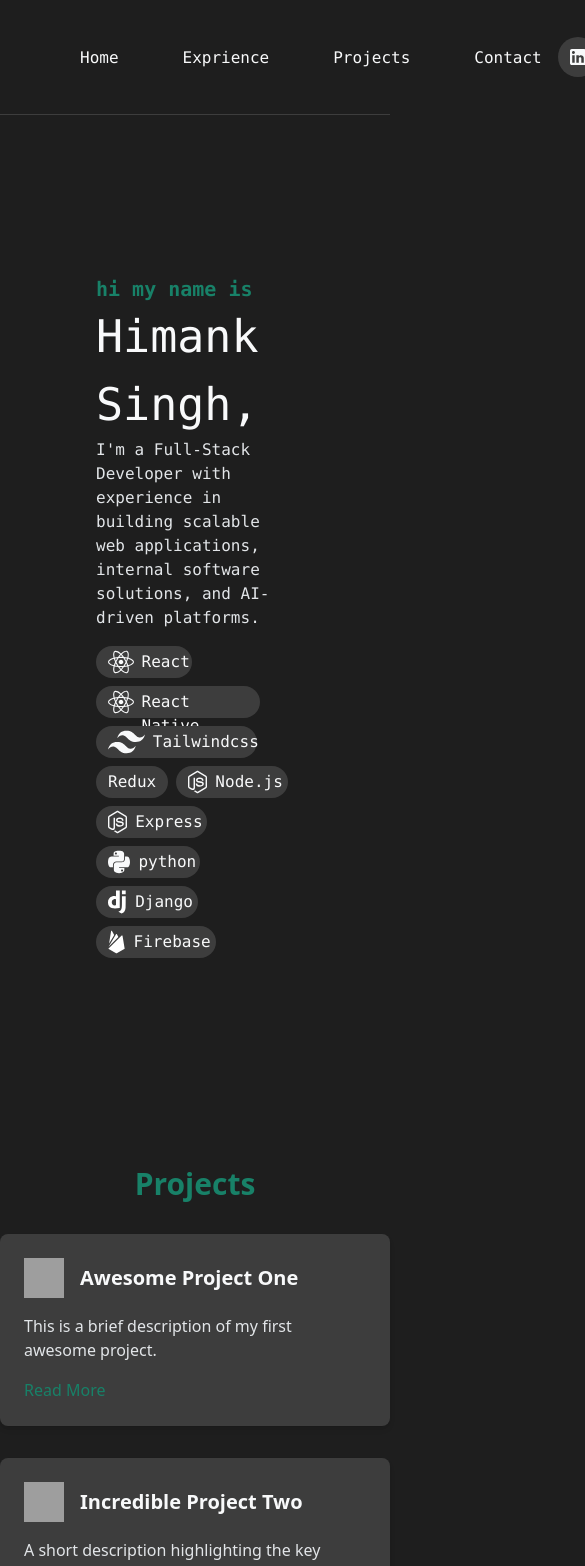
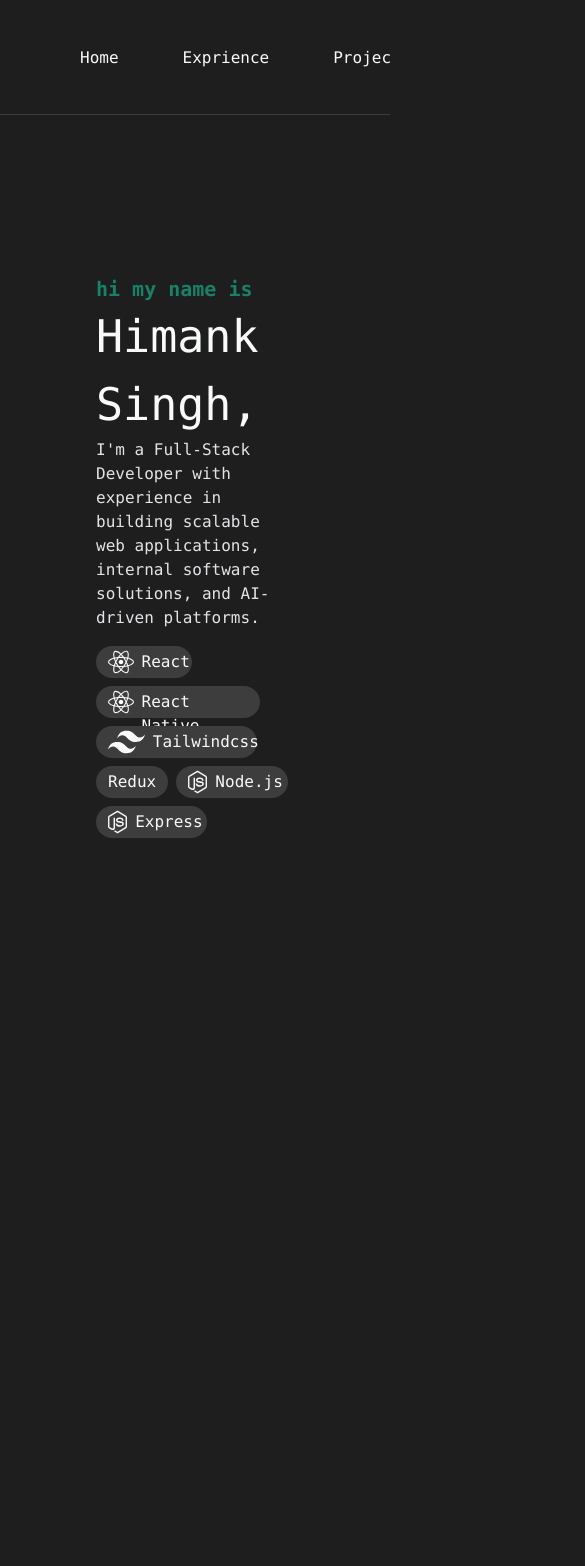
Before and after one commit to himank670429/new-portfolio, a React (Vite) app: page / in a window 390 px wide. Shown: the top 1566 px of the page, 585 px wide, since content can reach past the window. After the commit the page ends 844 px from the top, so only its background shows below. Built offline with nearby package versions, Linux system fonts and the light colour scheme; grey boxes are pictures that could not be loaded.

Commit message:
tmp commit

```diff
--- a/src/components/splash_screen/index.tsx
+++ b/src/components/splash_screen/index.tsx
@@ -3,6 +3,7 @@ import { useState, useEffect, PropsWithChildren } from "react";
 import { splashScreenDuration } from "@/constants/defaultValues";
 
 export function SplashScreen(props: Readonly<PropsWithChildren>): JSX.Element {
+  const {children} = props;
   const [isLoading, setIsLoading] = useState<boolean>(true);
   const [isFadingOut, setIsFadingOut] = useState<boolean>(false);
 
@@ -22,13 +23,14 @@ export function SplashScreen(props: Readonly<PropsWithChildren>): JSX.Element {
   }, []);
 
   return (
-    <div className="relative h-screen">
+    <div className="h-[100dvh] w-[100dvw] box-border overflow-x-hidden">
       {/* Splash Screen with fade-out effect */}
       {isLoading && (
         <div
           className={`absolute inset-0 flex justify-center items-center bg-background transition-opacity duration-500 ${
             isFadingOut ? "opacity-0" : "opacity-100"
           }`}
+
         >
           <AnimatedLoadingLogo />
         </div>
--- a/src/screens/Home/index.tsx
+++ b/src/screens/Home/index.tsx
@@ -1,8 +1,10 @@
 import { Header, Info } from "@/components";
 
 export function Home() {
-  return <div>
-    <Header />
-    <Info />
-  </div>;
+  return (
+    <section id="home">
+      <Header />
+      <Info />
+    </section>
+  );
 }
--- a/src/screens/Projects/index.tsx
+++ b/src/screens/Projects/index.tsx
@@ -11,10 +11,10 @@ type Project = {
 
 export function Projects() {
   return (
-    <section id="projects" className="py-12 bg-background text-text-primary">
-      <div className="flex flex-col items-center">
-        <h2 className="text-3xl font-bold mb-8 text-text-highlight">Projects</h2>
-        <div className="grid grid-cols-1 md:grid-cols-2 lg:grid-cols-3 gap-8">
+    <section className="px-24 py-40 w-full">
+      <h2 className="">Projects</h2>
+        {/* <h2 className="text-3xl font-bold mb-8 text-text-highlight">Projects</h2> */}
+        {/* <div className="grid grid-cols-1 md:grid-cols-2 lg:grid-cols-3 gap-8">
           {projects.map((project: Project) => (
             <ProjectCard
               key={uuidv4()}
@@ -24,8 +24,8 @@ export function Projects() {
               readMoreLink={project.readMoreLink}
             />
           ))}
-        </div>
-      </div>
+        </div> */}
+
     </section>
   );
 }
--- a/src/stylesheet/index.css
+++ b/src/stylesheet/index.css
@@ -18,6 +18,13 @@
 
 body {
   background-color: var(--color-background);
+  width: 100dvw;
+  height: 100dvh;
+  box-sizing: border-box;
+}
+
+section {
+  @apply border-white text-text-primary;
 }
 
 .logo-block {
```
Also changed, not shown: src/App.tsx (+6 -6 lines).
